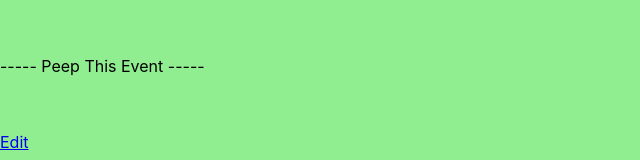
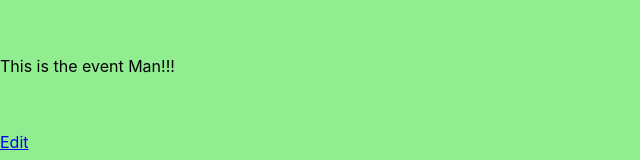
Before and after one commit to TheRogueChef/HighTech, a React (Create React App) app in the folder client/: page /oneEvent/1 in a window 1280 px wide. Shown: the top 160 px of the page, without its empty margins (0-640 px from the left). Built offline with nearby package versions, Linux system fonts and the light colour scheme; no server answers.

Commit message:
Whew!!!!!

```diff
--- a/client/src/components/pages/EventDisplayOne.js
+++ b/client/src/components/pages/EventDisplayOne.js
@@ -30,7 +30,7 @@ const OneEvent = (props) => {
     return (
         <div className='oneBodyBox'>
             <br  /><br  />
-            <p className='PageTitle'>----- Peep This Event -----</p>
+            <p className='PageTitle'>This is the event Man!!!</p>
             <br  /><br  />
         <div className='ButtonStrip'>
             <Link className='onebtn' to={`/updateEvent/${event._id}`}>Edit</Link>
```
